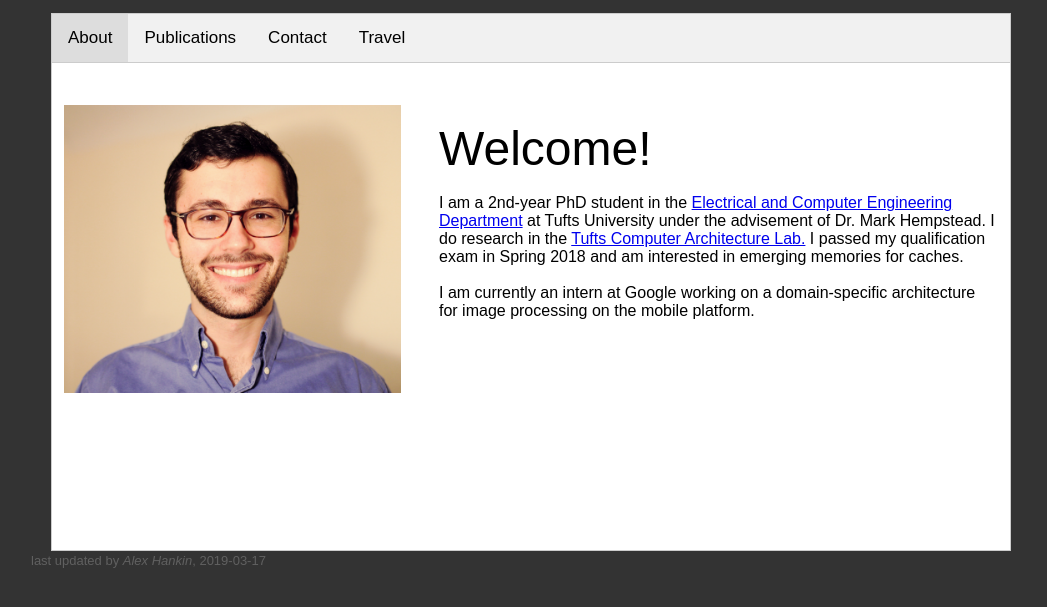
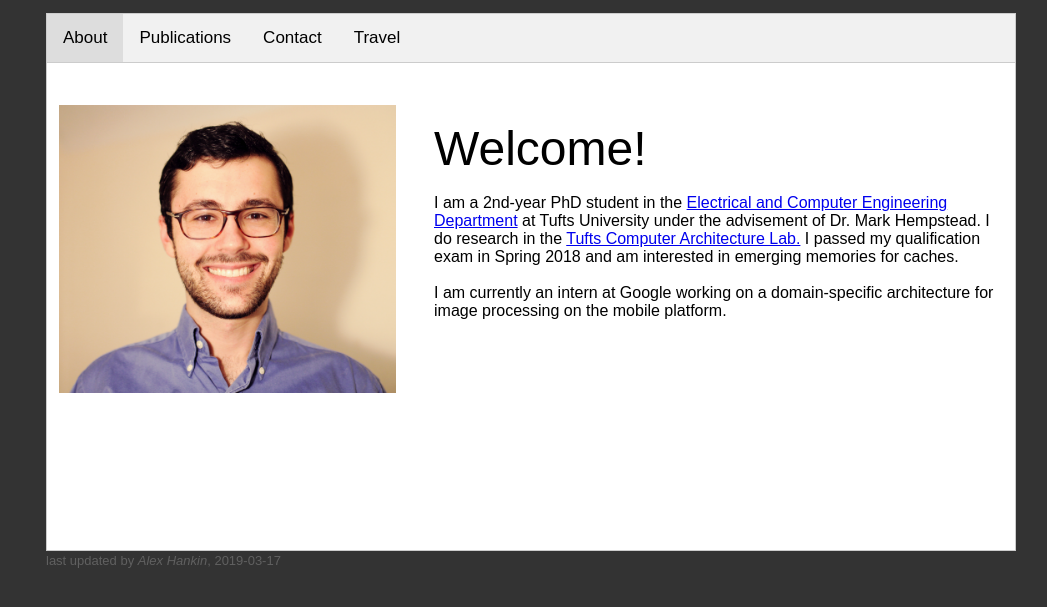
Before and after one commit to hankin0/hankin0.github.io, a Jekyll site: the page built from index.html, in a window 1280 px wide. Shown: the top 607 px of the page, without its empty margins (109-1156 px from the left). Built offline with Jekyll 4.4.1, drawn with Linux system fonts in a browser that asks for light colours.

Commit message:
change size

```diff
--- a/index.html
+++ b/index.html
@@ -26,7 +26,7 @@ layout: default
 	    memories for caches. <br><br>
 
 	    I am currently an intern at Google working on a domain-specific architecture for image processing
-	    on the mobile platform.</p>
+	    on the mobile platform.<br><br><br><br><br><br><br><br><br><br><br><br></p>
      </div>
 
       <!-- "Publications" tab -->
--- a/style.css
+++ b/style.css
@@ -14,12 +14,12 @@ body {
     font-family: 'Arial';
     margin-left:auto;
     margin-right:auto;
-    width:960px;
+    width:970px;
     background-color:#ffffff;
 }
 
 #wrap {
-    width: 1000px;
+    width: 970px;
     margin: 0 auto;
 }
 
```
